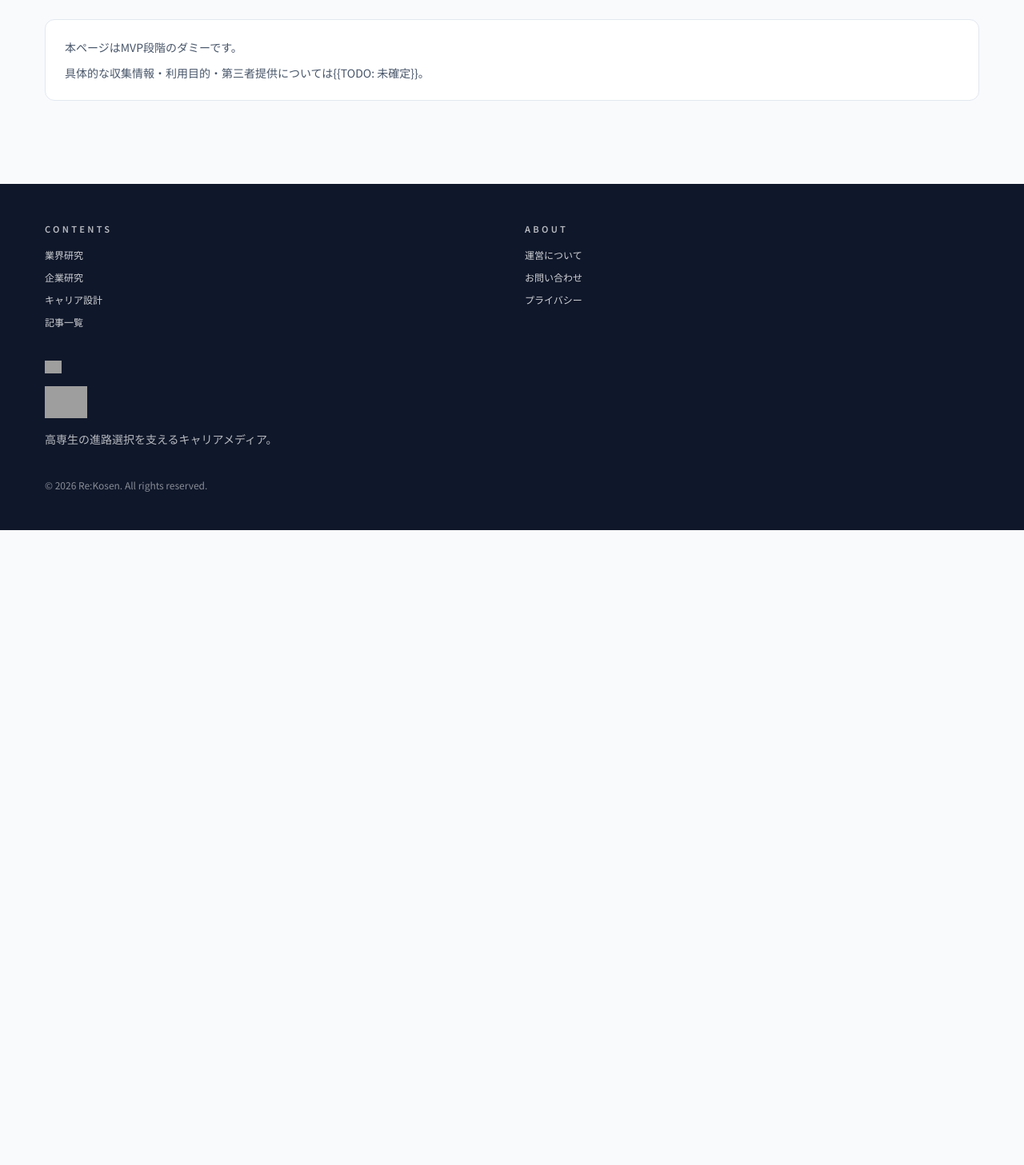
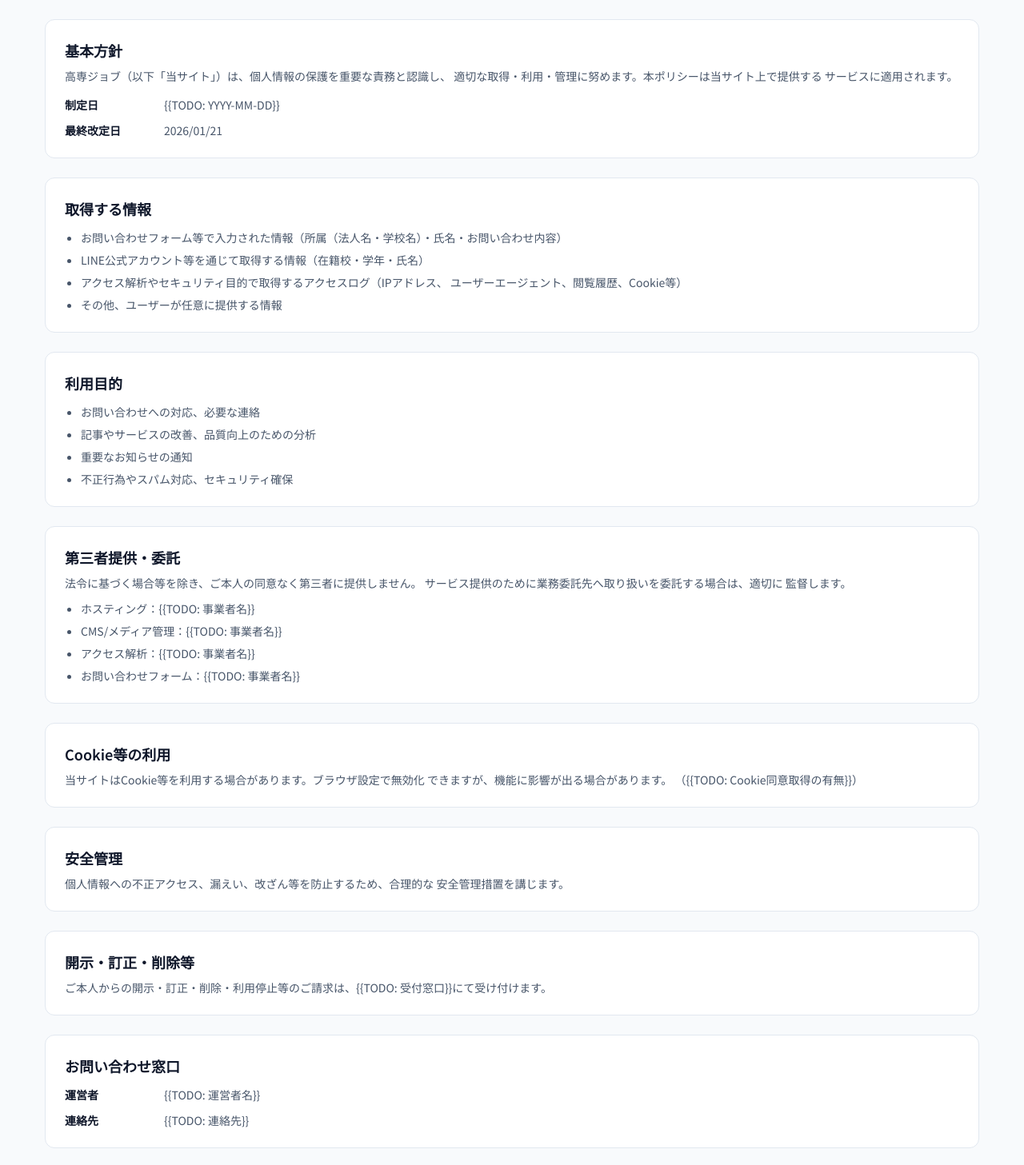
Before and after one commit to yshk0402/Re-Kosen, a Next.js app: page /privacy in a window 1280 px wide. Shown: the part 173-1630 px from the top of the page at 80% size. Before the commit the page ends 836 px from the top, so only its background shows below. Built offline with nearby package versions, Linux system fonts and the light colour scheme; no server answers; grey boxes are pictures that could not be loaded.

Commit message:
privacy & about us draft

```diff
--- a/src/app/about/page.tsx
+++ b/src/app/about/page.tsx
@@ -6,12 +6,76 @@
           About
         </p>
         <h1 className="font-display text-3xl font-semibold text-ink sm:text-4xl">
-          Re:Kosenについて
+          高専ジョブについて
         </h1>
       </header>
-      <div className="rounded-xl border border-border bg-white p-6 text-sm text-muted">
-        高専生が進路選択に必要な情報を、スマホで読みやすい構成で届けるキャリアメディアです。
-        業界・企業・キャリアの順で理解が深まるように設計しています。
+      <div className="space-y-6">
+        <section className="rounded-xl border border-border bg-white p-6">
+          <h2 className="font-display text-lg font-semibold text-ink">
+            運営概要
+          </h2>
+          <p className="mt-2 text-sm text-muted">
+            高専生が進路選択に必要な情報を、読みやすい構成で届けるキャリアメディアです。
+            多様化する時代の中で、高専生一人ひとりが自分に合った進路を見つけられるようなメディア運営を心がけています。
+          </p>
+        </section>
+
+        <section className="rounded-xl border border-border bg-white p-6">
+          <h2 className="font-display text-lg font-semibold text-ink">
+            編集方針
+          </h2>
+          <ul className="mt-3 list-disc space-y-2 pl-5 text-sm text-muted">
+            <li>
+              高専生が比較・検討できるよう、事実と意見を区別して整理します。
+            </li>
+            <li>一次情報や公式発表を優先して参照し、出典を明記します。</li>
+            <li>
+              特定の企業・サービスに偏らないよう、複数の視点を提示します。
+            </li>
+            <li>誤解を招く表現や過度な煽りを避け、読者の安心を優先します。</li>
+          </ul>
+        </section>
+
+        <section className="rounded-xl border border-border bg-white p-6">
+          <h2 className="font-display text-lg font-semibold text-ink">
+            正確性と更新
+          </h2>
+          <p className="mt-2 text-sm text-muted">
+            公開前に編集チェックを行い、誤りが判明した場合は速やかに修正します。
+            重要な変更は記事内で注記し、更新日を明示する方針です。
+          </p>
+        </section>
+
+        <section className="rounded-xl border border-border bg-white p-6">
+          <h2 className="font-display text-lg font-semibold text-ink">
+            広告・タイアップ
+          </h2>
+          <p className="mt-2 text-sm text-muted">
+            広告・タイアップ・アフィリエイトの実施有無は
+            {"{{TODO: 未確定}}"}です。実施する場合は記事内に明記し、編集内容は
+            運営方針に基づき独立して判断します。
+          </p>
+        </section>
+
+        <section className="rounded-xl border border-border bg-white p-6">
+          <h2 className="font-display text-lg font-semibold text-ink">
+            運営者情報
+          </h2>
+          <dl className="mt-3 grid gap-3 text-sm text-muted">
+            <div className="grid gap-1 sm:grid-cols-[120px_1fr]">
+              <dt className="font-semibold text-ink">運営者</dt>
+              <dd>{"{{TODO: 運営者名}}"}</dd>
+            </div>
+            <div className="grid gap-1 sm:grid-cols-[120px_1fr]">
+              <dt className="font-semibold text-ink">所在地</dt>
+              <dd>{"{{TODO: 所在地}}"}</dd>
+            </div>
+            <div className="grid gap-1 sm:grid-cols-[120px_1fr]">
+              <dt className="font-semibold text-ink">連絡先</dt>
+              <dd>{"{{TODO: 連絡先}}"}</dd>
+            </div>
+          </dl>
+        </section>
       </div>
     </div>
   );
--- a/src/app/privacy/page.tsx
+++ b/src/app/privacy/page.tsx
@@ -9,12 +9,130 @@
           プライバシーポリシー
         </h1>
       </header>
-      <div className="rounded-xl border border-border bg-white p-6 text-sm text-muted">
-        <p>本ページはMVP段階のダミーです。</p>
-        <p className="mt-3">
-          具体的な収集情報・利用目的・第三者提供については
-          {"{{TODO: 未確定}}"}。
-        </p>
+      <div className="space-y-6">
+        <section className="rounded-xl border border-border bg-white p-6">
+          <h2 className="font-display text-lg font-semibold text-ink">
+            基本方針
+          </h2>
+          <p className="mt-2 text-sm text-muted">
+            高専ジョブ（以下「当サイト」）は、個人情報の保護を重要な責務と認識し、
+            適切な取得・利用・管理に努めます。本ポリシーは当サイト上で提供する
+            サービスに適用されます。
+          </p>
+          <dl className="mt-4 grid gap-3 text-sm text-muted">
+            <div className="grid gap-1 sm:grid-cols-[120px_1fr]">
+              <dt className="font-semibold text-ink">制定日</dt>
+              <dd>{"{{TODO: YYYY-MM-DD}}"}</dd>
+            </div>
+            <div className="grid gap-1 sm:grid-cols-[120px_1fr]">
+              <dt className="font-semibold text-ink">最終改定日</dt>
+              <dd>2026/01/21</dd>
+            </div>
+          </dl>
+        </section>
+
+        <section className="rounded-xl border border-border bg-white p-6">
+          <h2 className="font-display text-lg font-semibold text-ink">
+            取得する情報
+          </h2>
+          <ul className="mt-3 list-disc space-y-2 pl-5 text-sm text-muted">
+            <li>
+              お問い合わせフォーム等で入力された情報（所属（法人名・学校名）・氏名・お問い合わせ内容）
+            </li>
+            <li>
+              LINE公式アカウント等を通じて取得する情報（在籍校・学年・氏名）
+            </li>
+            <li>
+              アクセス解析やセキュリティ目的で取得するアクセスログ（IPアドレス、
+              ユーザーエージェント、閲覧履歴、Cookie等）
+            </li>
+            <li>その他、ユーザーが任意に提供する情報</li>
+          </ul>
+        </section>
+
+        <section className="rounded-xl border border-border bg-white p-6">
+          <h2 className="font-display text-lg font-semibold text-ink">
+            利用目的
+          </h2>
+          <ul className="mt-3 list-disc space-y-2 pl-5 text-sm text-muted">
+            <li>お問い合わせへの対応、必要な連絡</li>
+            <li>記事やサービスの改善、品質向上のための分析</li>
+            <li>重要なお知らせの通知</li>
+            <li>不正行為やスパム対応、セキュリティ確保</li>
+          </ul>
+        </section>
+
+        <section className="rounded-xl border border-border bg-white p-6">
+          <h2 className="font-display text-lg font-semibold text-ink">
+            第三者提供・委託
+          </h2>
+          <p className="mt-2 text-sm text-muted">
+            法令に基づく場合等を除き、ご本人の同意なく第三者に提供しません。
+            サービス提供のために業務委託先へ取り扱いを委託する場合は、適切に
+            監督します。
+          </p>
+          <ul className="mt-3 list-disc space-y-2 pl-5 text-sm text-muted">
+            <li>ホスティング：{"{{TODO: 事業者名}}"}</li>
+            <li>CMS/メディア管理：{"{{TODO: 事業者名}}"}</li>
+            <li>アクセス解析：{"{{TODO: 事業者名}}"}</li>
+            <li>お問い合わせフォーム：{"{{TODO: 事業者名}}"}</li>
+          </ul>
+        </section>
+
+        <section className="rounded-xl border border-border bg-white p-6">
+          <h2 className="font-display text-lg font-semibold text-ink">
+            Cookie等の利用
+          </h2>
+          <p className="mt-2 text-sm text-muted">
+            当サイトはCookie等を利用する場合があります。ブラウザ設定で無効化
+            できますが、機能に影響が出る場合があります。
+            （{"{{TODO: Cookie同意取得の有無}}"}）
+          </p>
+        </section>
+
+        <section className="rounded-xl border border-border bg-white p-6">
+          <h2 className="font-display text-lg font-semibold text-ink">
+            安全管理
+          </h2>
+          <p className="mt-2 text-sm text-muted">
+            個人情報への不正アクセス、漏えい、改ざん等を防止するため、合理的な
+            安全管理措置を講じます。
+          </p>
+        </section>
+
+        <section className="rounded-xl border border-border bg-white p-6">
+          <h2 className="font-display text-lg font-semibold text-ink">
+            開示・訂正・削除等
+          </h2>
+          <p className="mt-2 text-sm text-muted">
+            ご本人からの開示・訂正・削除・利用停止等のご請求は、
+            {"{{TODO: 受付窓口}}"}にて受け付けます。
+          </p>
+        </section>
+
+        <section className="rounded-xl border border-border bg-white p-6">
+          <h2 className="font-display text-lg font-semibold text-ink">
+            お問い合わせ窓口
+          </h2>
+          <dl className="mt-3 grid gap-3 text-sm text-muted">
+            <div className="grid gap-1 sm:grid-cols-[120px_1fr]">
+              <dt className="font-semibold text-ink">運営者</dt>
+              <dd>{"{{TODO: 運営者名}}"}</dd>
+            </div>
+            <div className="grid gap-1 sm:grid-cols-[120px_1fr]">
+              <dt className="font-semibold text-ink">連絡先</dt>
+              <dd>{"{{TODO: 連絡先}}"}</dd>
+            </div>
+          </dl>
+        </section>
+
+        <section className="rounded-xl border border-border bg-white p-6">
+          <h2 className="font-display text-lg font-semibold text-ink">改定</h2>
+          <p className="mt-2 text-sm text-muted">
+            本ポリシーの内容は適宜見直し、重要な変更がある場合は当サイト上で
+            告知します。
+          </p>
+        </section>
       </div>
     </div>
   );
```
